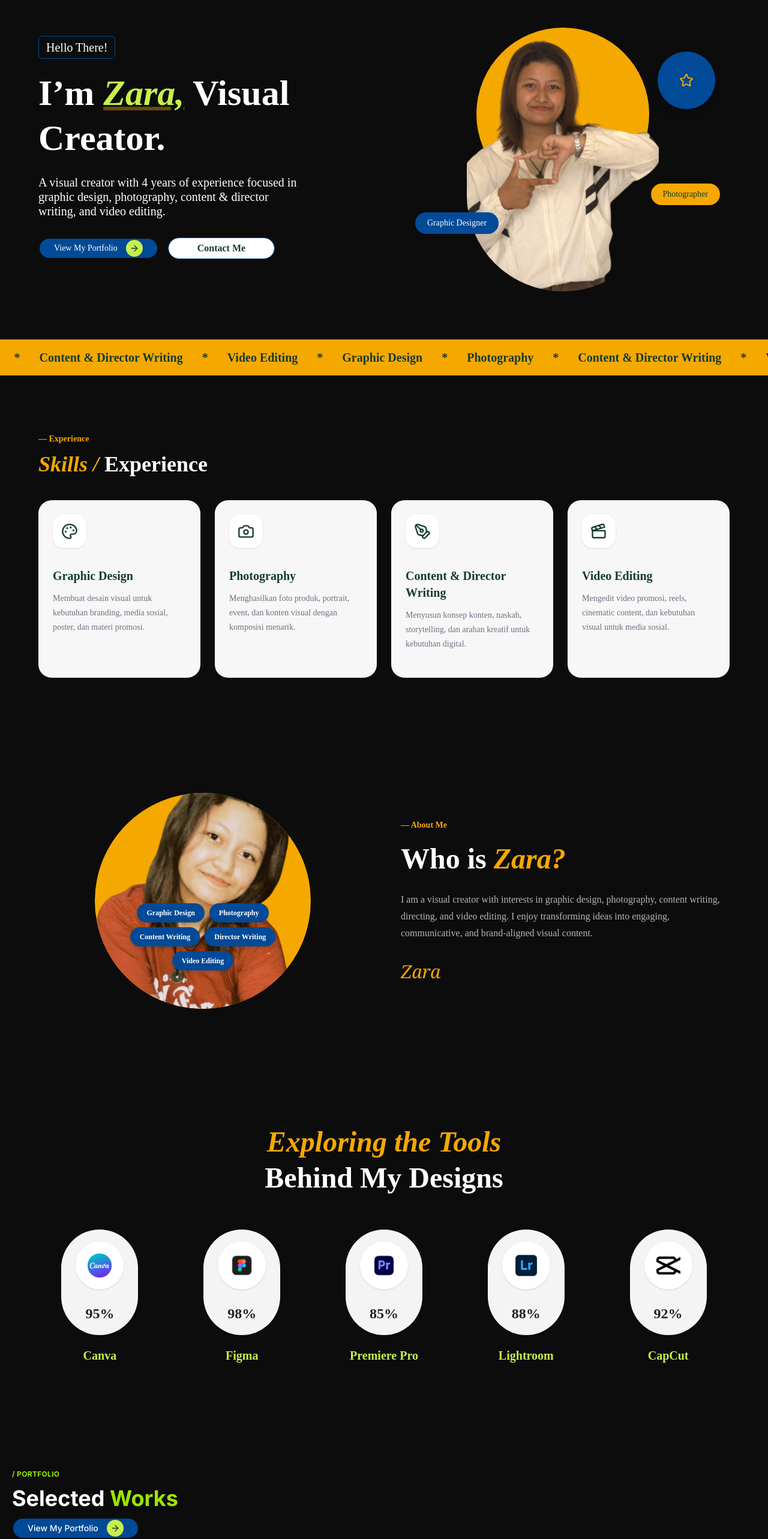
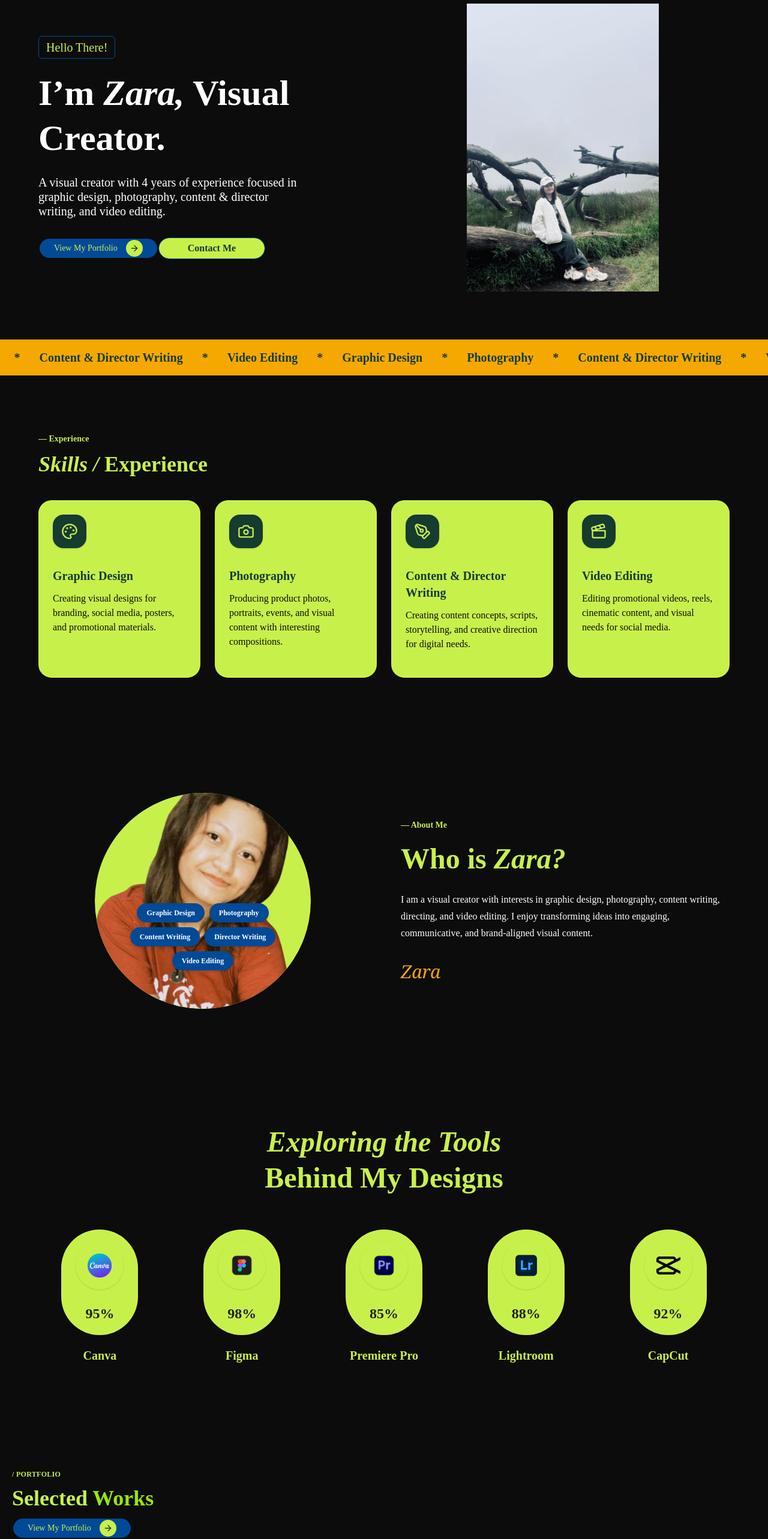
Before and after one commit to azzahraputri0/azzahra_putri_muhfida, a Next.js app: page / in a window 1280 px wide. Shown: the part 180-2746 px from the top of the page at 60% size. Built offline with nearby package versions, Linux system fonts and the light colour scheme; a web font is replaced by a local one.

Commit message:
editt lagii

```diff
--- a/app/page.tsx
+++ b/app/page.tsx
@@ -17,13 +17,13 @@ export default function Home() {
       {/* Hero */}
       <section className="relative mx-auto grid w-[90%] max-w-6xl items-center gap-10 py-20 md:grid-cols-2 font-poppin">
         <div>
-          <div className="mb-5 inline-block rounded-sm border border-[#014a97] px-3 py-1 text-xl text-white">
+          <div className="mb-5 inline-block rounded-sm border border-[#014a97] px-3 py-1 text-xl text-[#C8F04B]">
             Hello There!
           </div>
 
           <h1 className="max-w-xl text-5xl font-bold leading-tight md:text-6xl text-white">
             I’m{" "}
-            <span className="italic text-[#c8f04b] underline decoration-[#f5a800]/40">
+            <span className="italic text-white">
               Zara,
             </span>{" "}
             Visual Creator.
@@ -34,8 +34,8 @@ export default function Home() {
           graphic design, photography, content & director writing, and video editing.
           </p>
 
-          <div className="mt-8 flex items-center gap-4">
-            <Button asChild className="rounded-full bg-[#014a97] px-6 text-white hover:bg-[#c8f04b] hover:text-black border-2 borderfont-bold">
+          <div className="mt-8 flex items-center gap-4]">
+            <Button asChild className="rounded-full bg-[#014a97] px-6 text-[#C8F04B] hover:bg-[#c8f04b] hover:text-black border-2 borderfont-bold">
               <Link href="/projects">
                   View My Portfolio
               <span className="ml-2 flex h-7 w-7 items-center justify-center rounded-full bg-[#c8f04b] text-[#163b2f]">
@@ -46,7 +46,7 @@ export default function Home() {
 
             <Button
               variant="outline"
-              className="rounded-full border-[#014a97] px-12 text-[#163b2f] text-md font-bold"
+              className="rounded-full border-[#014a97] px-12 text-[#163b2f] text-md font-bold bg-[#C8F04B]"
             >
               <Link href="/abouts">
                 Contact Me
@@ -59,24 +59,12 @@ export default function Home() {
         <div className="relative flex justify-center">
           <div className="absolute top-10 h-72 w-72 rounded-full bg-[#f5a800]" />
 
-          <div className="relative z-10 h-120 w-[320px] overflow-hidden rounded-b-full">
+          <div className="relative h-120 w-[320px] overflow-hidden ">
             <img
-              src="/profile.png"
+              src="/profile.jpeg"
               alt="Profile"
               className="h-full w-full object-cover"
             />
-          </div>
-
-          <div className="absolute right-6 top-20 z-20 flex h-24 w-24 items-center justify-center rounded-full bg-[#014a97] text-white shadow-lg">
-            <Star className="text-[#f5a800]" />
-          </div>
-
-          <div className="absolute bottom-24 left-8 z-20 rounded-full bg-[#014a97] px-5 py-2 text-sm font-medium text-white shadow">
-            Graphic Designer
-          </div>
-
-          <div className="absolute bottom-36 right-4 z-20 rounded-full bg-[#f5a800] px-5 py-2 text-sm font-medium text-[#163b2f] shadow">
-            Photographer
           </div>
         </div>
       </section>
--- a/components/AboutSection.tsx
+++ b/components/AboutSection.tsx
@@ -28,12 +28,12 @@ export default function AboutSection() {
   return (
     <section
       id="about"
-      className="relative overflow-hidden bg-[#c0c0c] px-6 py-24 text-white font-poppin"
+      className="relative overflow-hidden bg-[#c0c0c] px-6 py-24 text-[#C8F04B] font-poppin"
     >
       <div className="mx-auto grid max-w-6xl items-center gap-14 md:grid-cols-2">
         {/* Image Area */}
         <div className="relative flex justify-center">
-          <div className="absolute h-90 w-90 rounded-full bg-[#f5a800]" />
+          <div className="absolute h-90 w-90 rounded-full bg-[#C8F04B]" />
 
           <div className="relative z-10 h-90 w-90 overflow-hidden rounded-full">
             <img
@@ -62,18 +62,18 @@ export default function AboutSection() {
 
         {/* Content Area */}
         <div>
-          <p className="mb-4 text-sm font-semibold text-[#f5a800]">
+          <p className="mb-4 text-sm font-semibold text-[#C8F04B]">
             — About Me
           </p>
 
-          <h2 className="mb-6 text-4xl font-bold leading-tight md:text-5xl">
+          <h2 className="mb-6 text-4xl font-bold leading-tight md:text-5xl text-[#C8F04B]">
             Who is{" "}
-            <span className="italic text-[#f5a800]">
+            <span className="italic text-[#C8F04B]">
               Zara?
             </span>
           </h2>
 
-          <p className="mb-8 max-w-xl leading-7 text-white/70">
+          <p className="mb-8 max-w-xl leading-7 text-white">
             I am a visual creator with interests in graphic design, photography, content writing, directing, and video editing.
             I enjoy transforming ideas into engaging, communicative, and brand-aligned visual content.
           </p>
--- a/components/EducationSection.tsx
+++ b/components/EducationSection.tsx
@@ -24,8 +24,8 @@ export default function StudySection() {
       <div className="mx-auto max-w-6xl">
         <div className="mb-14 grid gap-10 md:grid-cols-2 md:items-end md:justify-items-center">
           <div>
-            <h2 className="mb-14 text-4xl font-bold leading-tight md:text-5xl text-white">
-                <span className="italic text-[#f5a800]">
+            <h2 className="mb-14 text-4xl font-bold leading-tight md:text-5xl text-[#C8F04B]">
+                <span className="italic text-[#C8F04B]">
                     My Education
                 </span>
                 <br />
@@ -43,7 +43,7 @@ export default function StudySection() {
           {studyData.map((item, index) => (
             <div
               key={index}
-              className="grid gap-3 border-b px-6 py-5 text-lg last:border-b-0 md:grid-cols-[1fr_1.5fr_2fr] text-white"
+              className="grid gap-3 border-b px-6 py-5 text-lg last:border-b-0 md:grid-cols-[1fr_1.5fr_2fr] text-[#C8F04B]"
             >
               <div className="font-bold">{item.year}</div>
               <div className="font-bold">{item.level}</div>
--- a/components/Header.tsx
+++ b/components/Header.tsx
@@ -14,7 +14,7 @@ export default function Header() {
   return (
     <header className="sticky top-0 z-50 bg-[#c0c0c] backdrop-blur-md">
       <div className="container mx-auto px-6 py-5 font-bright">
-        <div className="flex items-center justify-between rounded-full border border-[#163b2f]/10 bg-white px-6 py-3 shadow-sm">
+        <div className="flex items-center justify-between rounded-full border border-[#163b2f]/10 bg-[#C8F04B] px-6 py-3 shadow-sm">
 
           {/* Logo */}
           <Link href="/" className="flex items-center gap-2">
--- a/components/ProjectSection.tsx
+++ b/components/ProjectSection.tsx
@@ -78,16 +78,16 @@ export default function PortfolioMediaSection() {
   };
 
   return (
-    <section id="portfolio" className="bg-[#c0c0c] px-5 py-20 text-white">
+    <section id="portfolio" className="bg-[#c0c0c] px-5 py-20 text-[#C8F04B] font-poppin">
       <div className="mx-auto max-w-7xl">
         <div className="mb-10">
-          <p className="mb-3 text-xs font-bold uppercase tracking-wide text-lime-400">
+          <p className="mb-3 text-xs font-bold uppercase tracking-wide text-[#C8F04B]">
             / Portfolio
           </p>
-          <h2 className="text-4xl font-bold text-white mb-3">
+          <h2 className="text-4xl font-bold text-[#C8F04B] mb-3">
             Selected <span className="text-lime-400">Works</span>
           </h2>
-          <Button asChild className="rounded-full bg-[#014a97] px-6 text-white hover:bg-[#c8f04b] hover:text-black border-2 borderfont-bold">
+          <Button asChild className="rounded-full bg-[#014a97] px-6 text-[#C8F04B] hover:bg-[#c8f04b] hover:text-black border-2 borderfont-bold">
               <Link href="/projects">
                   View My Portfolio
               <span className="ml-2 flex h-7 w-7 items-center justify-center rounded-full bg-[#c8f04b] text-[#163b2f]">
--- a/components/SkillSection.tsx
+++ b/components/SkillSection.tsx
@@ -5,25 +5,25 @@ const skills = [
   {
     title: "Graphic Design",
     description:
-      "Membuat desain visual untuk kebutuhan branding, media sosial, poster, dan materi promosi.",
+      "Creating visual designs for branding, social media, posters, and promotional materials.",
     icon: Palette,
   },
   {
     title: "Photography",
     description:
-      "Menghasilkan foto produk, portrait, event, dan konten visual dengan komposisi menarik.",
+      "Producing product photos, portraits, events, and visual content with interesting compositions.",
     icon: Camera,
   },
   {
     title: "Content & Director Writing",
     description:
-      "Menyusun konsep konten, naskah, storytelling, dan arahan kreatif untuk kebutuhan digital.",
+      "Creating content concepts, scripts, storytelling, and creative direction for digital needs.",
     icon: PenTool,
   },
   {
     title: "Video Editing",
     description:
-      "Mengedit video promosi, reels, cinematic content, dan kebutuhan visual untuk media sosial.",
+      "Editing promotional videos, reels, cinematic content, and visual needs for social media.",
     icon: Clapperboard,
   },
 ];
@@ -34,12 +34,12 @@ export default function SkillSection() {
       <div className="mx-auto max-w-6xl">
         <div className="mb-10 flex flex-col gap-6 md:flex-row md:items-end md:justify-between text-white">
           <div>
-            <p className="mb-3 text-sm font-semibold text-[#f5a800]">
+            <p className="mb-3 text-sm font-semibold text-[#C8F04B]">
               — Experience
             </p>
 
-            <h2 className="text-4xl font-bold">
-              <span className="italic text-[#f5a800]">Skills /</span> Experience
+            <h2 className="text-4xl font-bold text-[#C8F04B]">
+              <span className="italic text-[#C8F04B]">Skills /</span> Experience
             </h2>
           </div>
 
@@ -58,17 +58,17 @@ export default function SkillSection() {
             return (
               <div
                 key={skill.title}
-                className="rounded-3xl bg-[#f7f7f7] p-6 transition duration-300 hover:-translate-y-2 hover:shadow-lg"
+                className="rounded-3xl bg-[#C8F04B] p-6 transition duration-300 hover:-translate-y-2 hover:shadow-lg"
               >
-                <div className="mb-8 flex h-14 w-14 items-center justify-center rounded-2xl bg-white shadow-sm">
-                  <Icon className="h-7 w-7 text-[#163b2f]" />
+                <div className="mb-8 flex h-14 w-14 items-center justify-center rounded-2xl bg-[#163b2f] shadow-sm">
+                  <Icon className="h-7 w-7 text-[#C8F04B]" />
                 </div>
 
                 <h3 className="mb-3 text-xl font-bold">
                   {skill.title}
                 </h3>
 
-                <p className="mb-5 text-sm leading-6 text-gray-500">
+                <p className="mb-5 text-md leading-6 text-[#0c0c0c]">
                   {skill.description}
                 </p>
 
--- a/components/ToolSection.tsx
+++ b/components/ToolSection.tsx
@@ -35,8 +35,8 @@ export default function ToolsSection() {
           — My Favorite Tools
         </p> */}
 
-        <h2 className="mb-14 text-4xl font-bold leading-tight md:text-5xl text-white">
-          <span className="italic text-[#f5a800]">
+        <h2 className="mb-14 text-4xl font-bold leading-tight md:text-5xl text-[#C8F04B]">
+          <span className="italic">
             Exploring the Tools
           </span>
           <br />
@@ -46,8 +46,8 @@ export default function ToolsSection() {
         <div className="grid gap-8 sm:grid-cols-2 md:grid-cols-3 lg:grid-cols-5">
           {tools.map((tool) => (
             <div key={tool.name} className="text-center">
-              <div className="mx-auto mb-5 flex h-44 w-32 flex-col items-center justify-center rounded-full bg-[#f4f4f4] shadow-sm transition duration-300 hover:-translate-y-2 hover:shadow-md">
-                <div className="mb-6 flex h-20 w-20 items-center justify-center rounded-full bg-white shadow-sm">
+              <div className="mx-auto mb-5 flex h-44 w-32 flex-col items-center justify-center rounded-full bg-[#C8F04B] shadow-sm transition duration-300 hover:-translate-y-2 hover:shadow-md">
+                <div className="mb-6 flex h-20 w-20 items-center justify-center rounded-full  shadow-sm">
                   <img
                     src={tool.logo}
                     alt={tool.name}
--- a/next.config.ts
+++ b/next.config.ts
@@ -1,6 +1,6 @@
 import type { NextConfig } from "next";
 
-const repoName = "web-portfolio-azzahra";
+const repoName = "azzahra_putri_muhfida";
 const isProd = process.env.NODE_ENV === "production";
 
 const nextConfig: NextConfig = {
```
Also changed, not shown: app/abouts/page.tsx (+5 -5 lines), components/Footer.tsx (+7 -7 lines), components/ProjectDetailSection.tsx (+7 -7 lines), public/profile.jpeg (added), public/profile.png (deleted).
